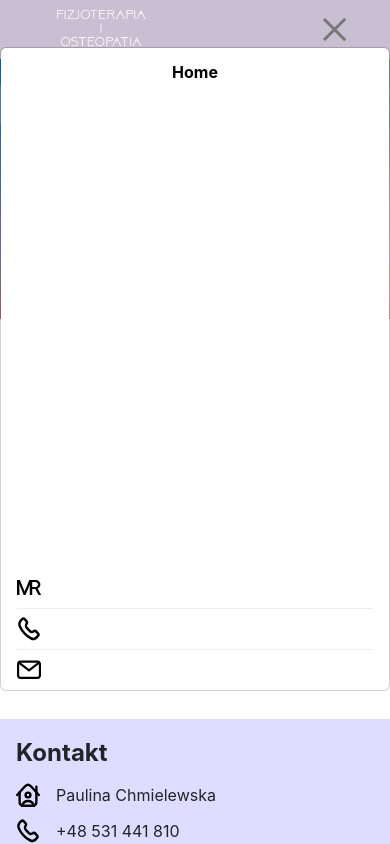
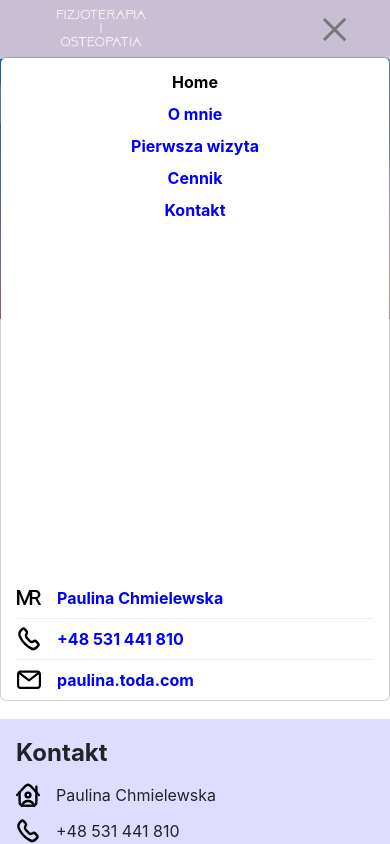
Before and after one commit to tomaszrosko/react-fizjoterapiapch, a React (Create React App) app: page / in a window 390 px wide. Both pictures are taken after a click on the button 339 px from the left and 29 px from the top of the page. Shown: the top 844 px of the page. Built offline with nearby package versions, Linux system fonts and the light colour scheme.

Commit message:
feat(Header, Dropdown) mobile appearance

```diff
--- a/src/components/Header/Dropdown.js
+++ b/src/components/Header/Dropdown.js
@@ -5,10 +5,10 @@ import LogoBlack from "../../assets/img/svg/logo-black.svg";
 import Phone from "../../assets/img/svg/phone.svg";
 import Message from "../../assets/img/svg/message.svg";
 
-const firstName = 'Tomasz';
-const lastName = 'Rośko';
-const mobileNumber = "+48 667 264 375";
-const email = 'tomasz.rosko@gmail.com'
+const firstName = 'Paulina';
+const lastName = 'Chmielewska';
+const mobileNumber = '+48 531 441 810';
+const email = 'paulina.toda.com'
 
 function reverseString(str) {
   return str.split("").reverse().join("");
@@ -35,8 +35,18 @@ function DropdownNav() {
               </NavLink>
             </Dropdown.Item>
             <Dropdown.Item>
-              <NavLink to="/allEntries"  activeClassName="active">
-                Case study
+              <NavLink to="/aboutMe" activeClassName="active">
+                O mnie
+              </NavLink>
+            </Dropdown.Item>
+            <Dropdown.Item>
+              <NavLink to="/first-visit" activeClassName="active">
+                Pierwsza wizyta
+              </NavLink>
+            </Dropdown.Item>
+            <Dropdown.Item>
+              <NavLink to="/price-list" activeClassName="active">
+                Cennik
               </NavLink>
             </Dropdown.Item>
             <Dropdown.Item>
--- a/src/components/Header/Header.scss
+++ b/src/components/Header/Header.scss
@@ -146,7 +146,6 @@ header {
   display: flex;
   align-items: center;
   justify-content: space-around;
-  //min-height: 3.25rem;
   min-height: auto;
   background-color: $nav-bc;
 
@@ -360,6 +359,9 @@ header {
 .dropdown-toggle:after {
   display: none;
 }
+.dropdown-menu {
+  inset: 10px auto auto 0 !important;
+}
 
 .btn-check:checked+.btn, .btn.active, .btn.show, .btn:first-child:active, :not(.btn-check)+.btn:active {
   color: var(--bs-btn-active-color);
@@ -414,5 +416,6 @@ header {
   a {
     text-decoration: none;
     text-align: center;
+    color: blue;
   }
 }
```
